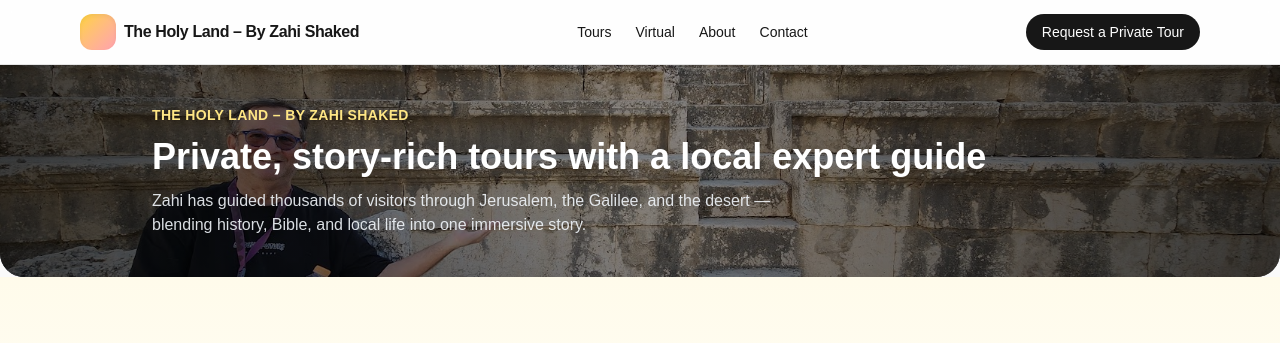
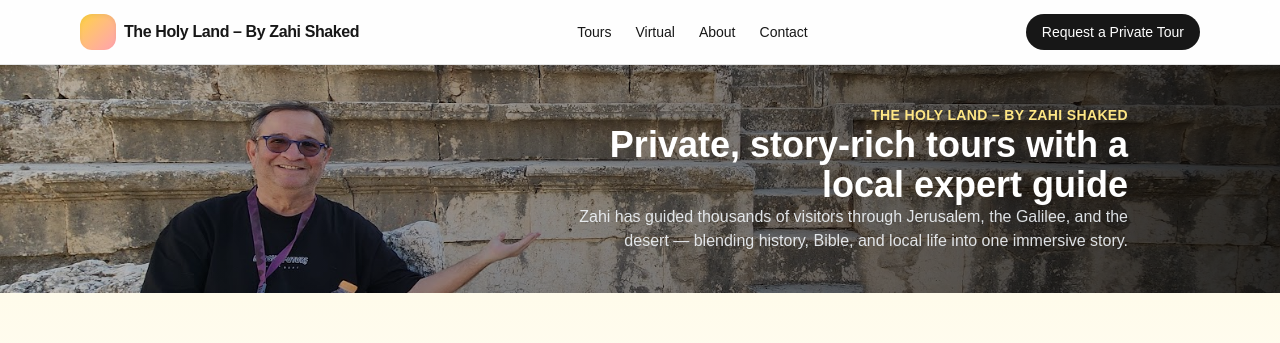
Before and after one commit to Ponzee/zahi-tours, a Next.js app: page / in a window 1280 px wide. Shown: the top 343 px of the page. Built offline with nearby package versions, Linux system fonts and the light colour scheme.

Commit message:
Refine hero banner layout: remove rounded bottom, reposition image, add right-side gradient overlay, move text to right, improve YouTube-style layout

```diff
--- a/app/page.tsx
+++ b/app/page.tsx
@@ -28,21 +28,23 @@ export default function HomePage() {
       </header>
 
       {/* Channel Banner */}
-      <section className="relative w-full overflow-hidden rounded-b-3xl bg-slate-900">
+      <section className="relative w-full overflow-hidden bg-slate-900">
         <Image
           src="/channel-banner.jpg"
           alt="Zahi Shaked guiding at an ancient theater in Israel"
           fill
-          className="absolute inset-0 h-full w-full object-cover"
+          className="absolute inset-0 h-full w-full object-cover object-[left_center]"
           priority
         />
-        <div className="absolute inset-0 bg-gradient-to-r from-black/70 via-black/40 to-black/70" />
-        <div className="relative mx-auto flex max-w-5xl flex-col gap-3 px-6 py-10 text-white">
-          <p className="text-sm font-semibold uppercase tracking-wide text-amber-200">The Holy Land – By Zahi Shaked</p>
-          <h1 className="text-2xl sm:text-3xl md:text-4xl font-semibold">Private, story-rich tours with a local expert guide</h1>
-          <p className="max-w-2xl text-sm sm:text-base text-slate-100/90">
-            Zahi has guided thousands of visitors through Jerusalem, the Galilee, and the desert — blending history, Bible, and local life into one immersive story.
-          </p>
+        <div className="absolute inset-0 bg-gradient-to-r from-black/10 via-black/40 to-black/80" />
+        <div className="relative mx-auto flex max-w-5xl items-center justify-end px-6 py-10 text-white">
+          <div className="max-w-xl text-right">
+            <p className="text-sm font-semibold uppercase tracking-wide text-amber-200">The Holy Land – By Zahi Shaked</p>
+            <h1 className="text-2xl sm:text-3xl md:text-4xl font-semibold">Private, story-rich tours with a local expert guide</h1>
+            <p className="max-w-2xl text-sm sm:text-base text-slate-100/90">
+              Zahi has guided thousands of visitors through Jerusalem, the Galilee, and the desert — blending history, Bible, and local life into one immersive story.
+            </p>
+          </div>
         </div>
       </section>
 
```
